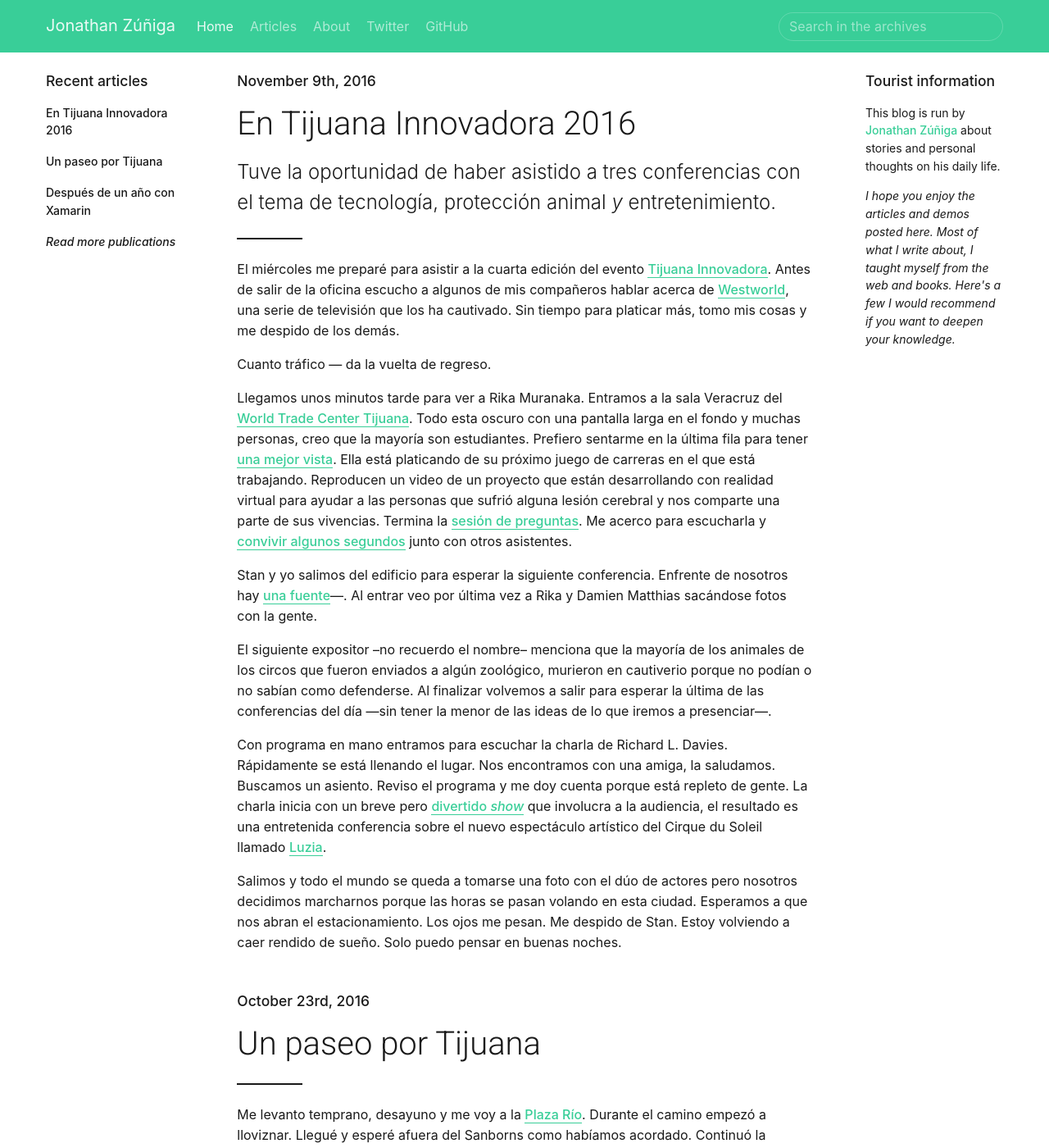
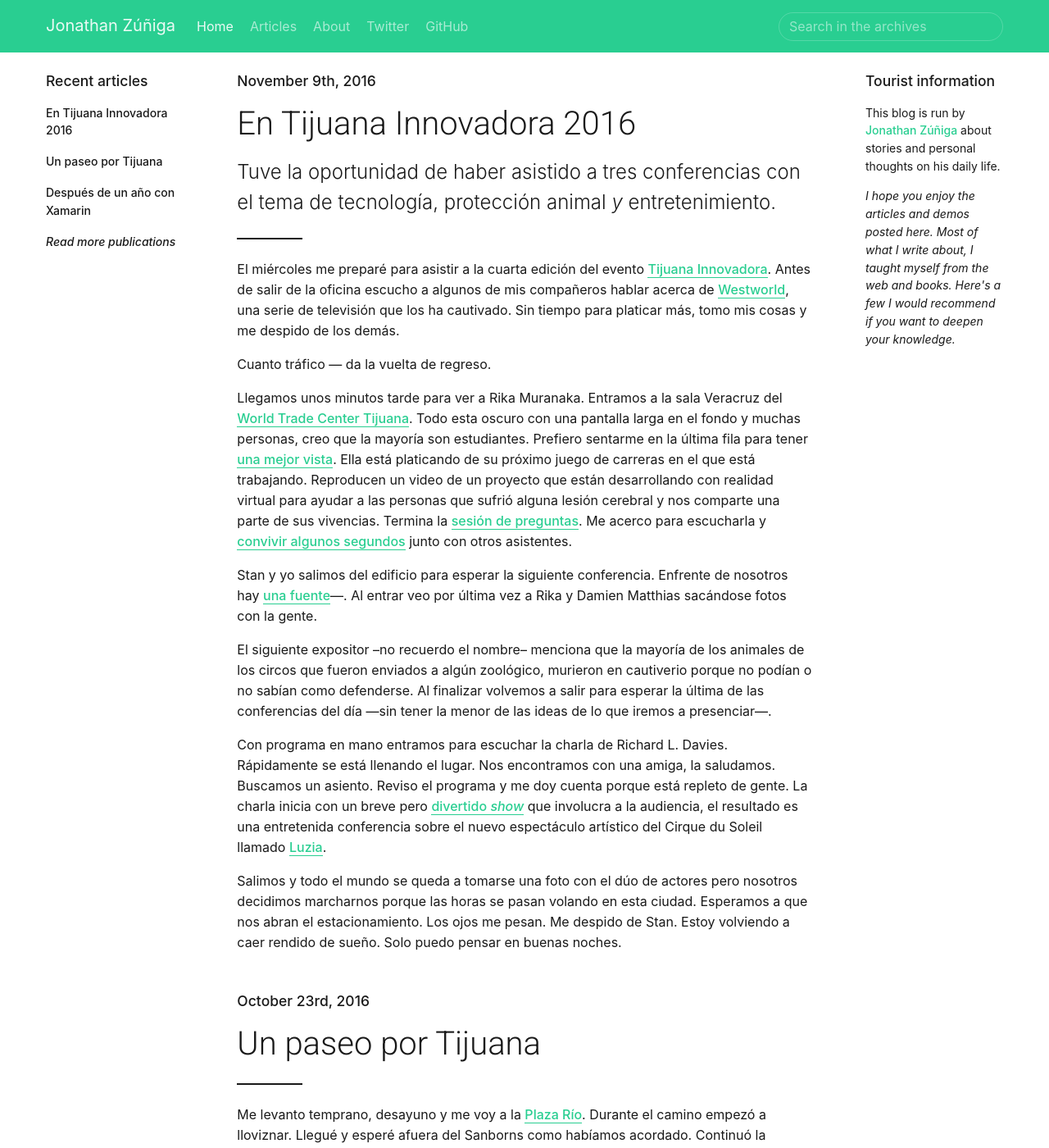
Before and after one commit to jonathanzuniga/jonathanzuniga.github.io, a Jekyll site: the page built from index.html, in a window 1280 px wide and 1400 px high. Shown: the whole window at 82% size. Built offline with Jekyll 4.4.1, drawn with Linux system fonts in a browser that asks for light colours; nearby versions of some CDN libraries.

Commit message:
Change navbar bg color.

```diff
--- a/_includes/head.html
+++ b/_includes/head.html
@@ -3,7 +3,7 @@
 	<meta name="viewport" content="width=device-width, initial-scale=1">
 	<meta name="description" content="{% if page.excerpt %}{{ page.excerpt | strip_html | strip_newlines | truncate: 160 }}{% else %}{{ site.description }}{% endif %}">
 	<meta name="author" content="Jonathan Zúñiga">
-	<meta name="theme-color" content="#39ce98">
+	<meta name="theme-color" content="#29ce91">
 
 	<title>{% if page.title %}{{ page.title | strip_html }} + {% endif %}{{ site.title | strip_html }}</title>
 
--- a/css/main.scss
+++ b/css/main.scss
@@ -12,7 +12,7 @@ $base-font-size-sm: 1rem;
 $base-font-size-md: 1rem;
 $base-font-size-lg: 1rem;
 
-$day__navbar-bg-color: #39ce98;
+$day__navbar-bg-color: #29ce91;
 $navbar-a-font-weight: 400;
 $navbar-height:        64px;
 
```
